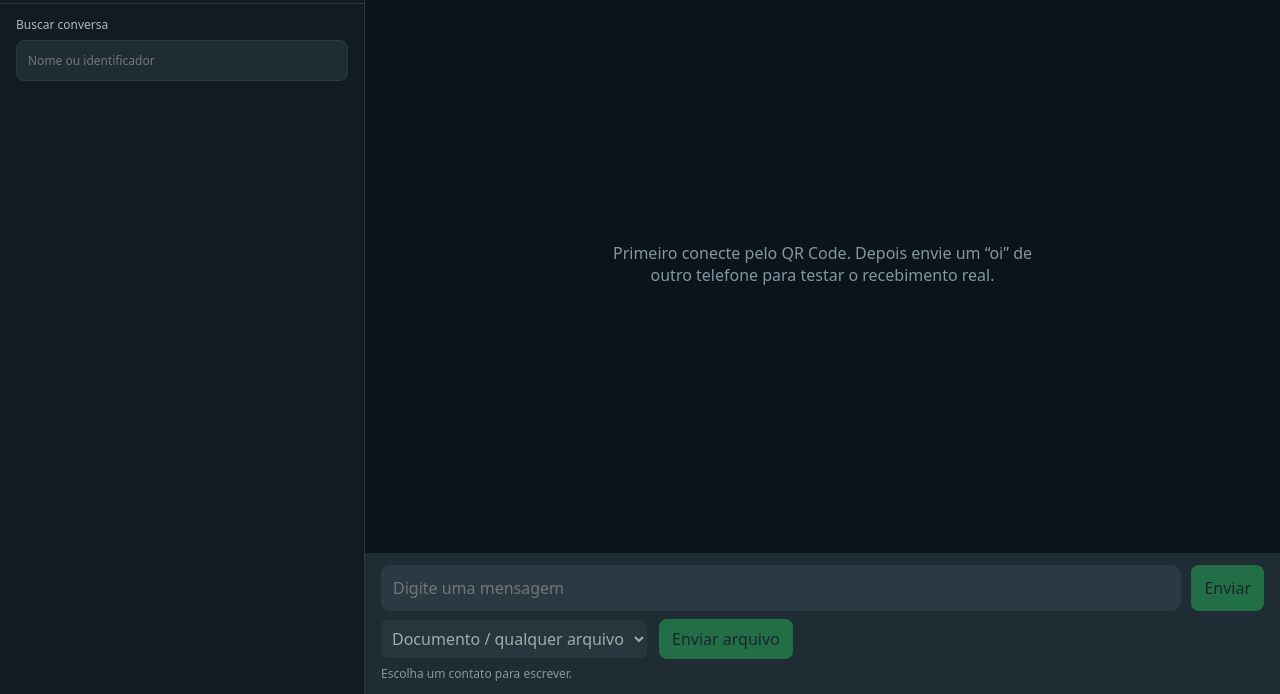
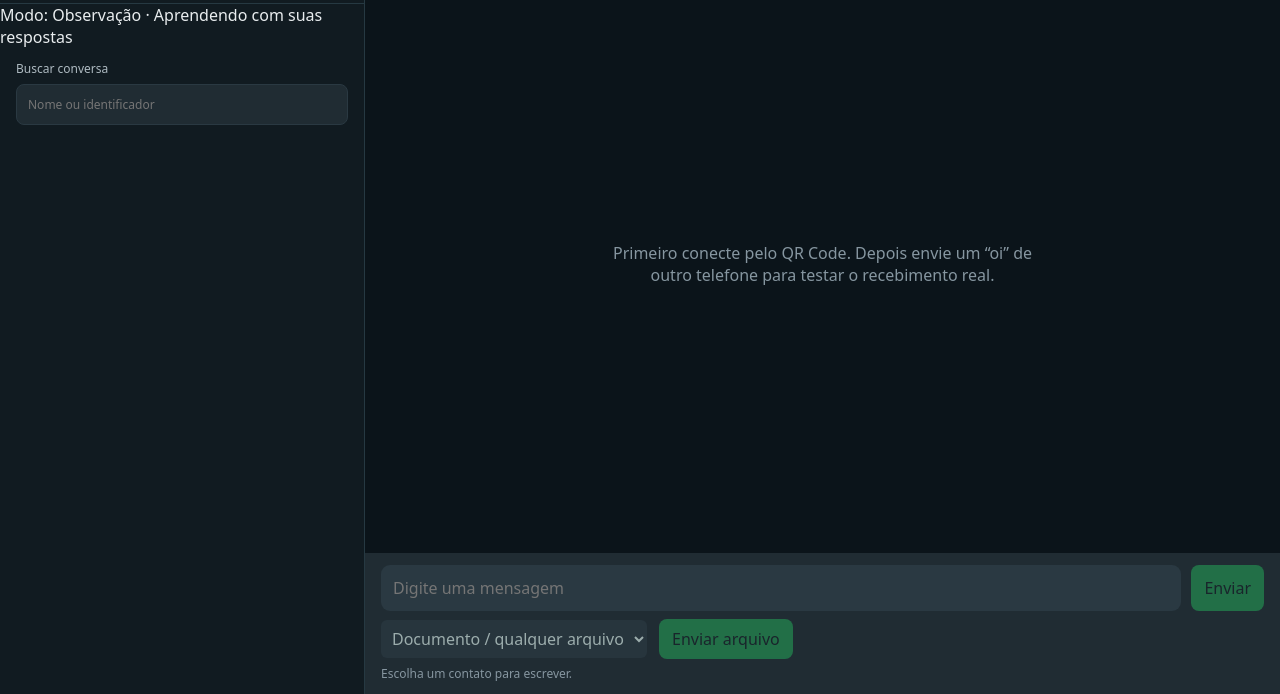
Before and after one commit to crentefiel/whatsapp-web-windows, an Electron app: page src/index.html in a window 1280 px wide. Shown: the part 106-800 px from the top of the page. Drawn offline with Linux system fonts and the light colour scheme; no server answers.

Commit message:
ui: indicador visível do modo de aprendizado e estatísticas no cabeçalho

```diff
--- a/src/index.html
+++ b/src/index.html
@@ -12,6 +12,7 @@
    <div class="brand"><h1>WhatsApp Desktop</h1><span class="subtitle">Gráfica do Sorriso · Baileys</span><span id="stateBrief" class="small" role="status">Desconectado</span></div>
    <button id="openSettings" class="settings-gear" type="button" aria-label="Abrir configurações" aria-expanded="false" aria-controls="settingsPanel" title="Configurações">⚙</button>
   </header>
+  <div id="learningBanner" class="learning-banner" role="status">Modo: Observação · Aprendendo com suas respostas</div>
   <section id="settingsPanel" class="settings-panel" role="dialog" aria-modal="true" aria-labelledby="settingsTitle" hidden>
    <div class="settings-head">
     <h2 id="settingsTitle">Configurações</h2>
```
